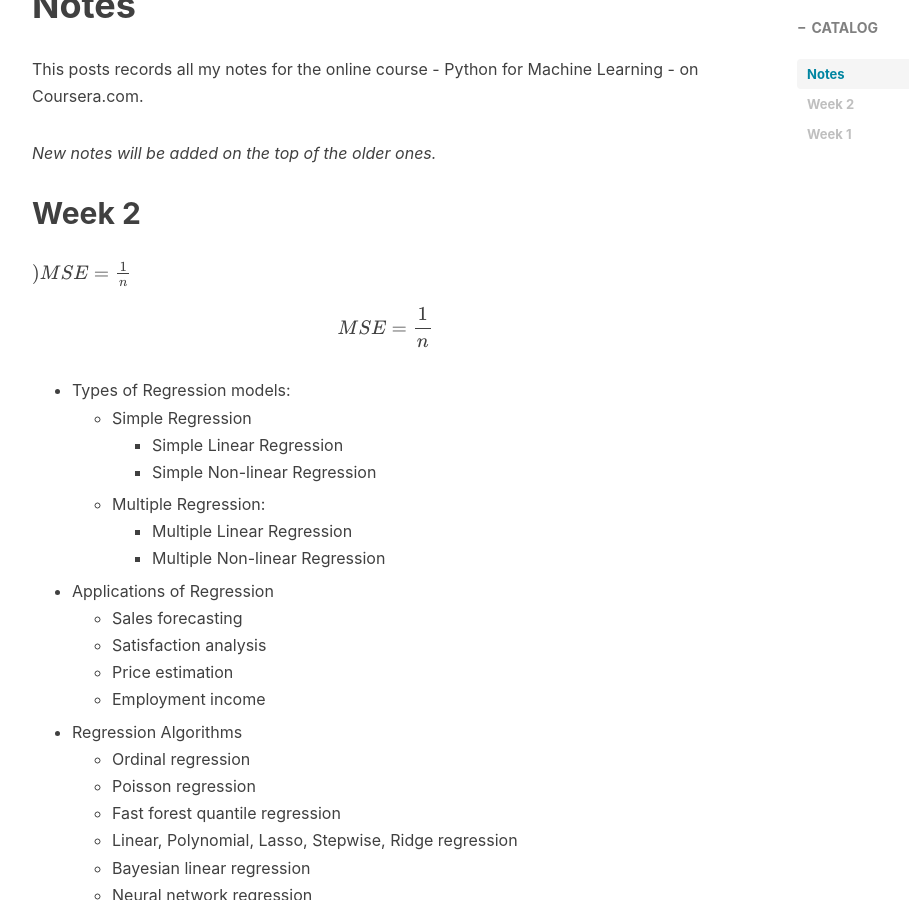
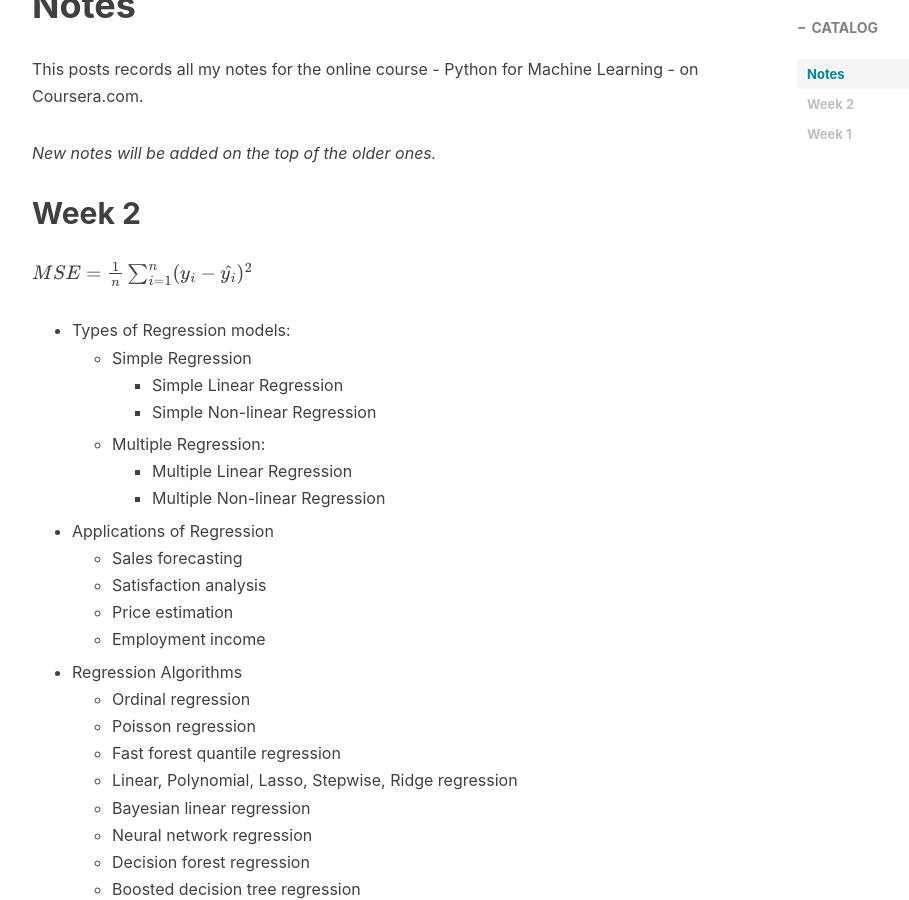
Before and after one commit to xian49930/jiuwuzhi.github.io, a Jekyll site: the page built from _posts/2019-09-06-Notes-Python for Machine Learning.md, in a window 1280 px wide and 900 px high, scrolled down 647 px. Shown: the whole window, without its empty margins (233-1142 px from the left). Built offline with Jekyll 4.4.1, drawn with Linux system fonts in a browser that asks for light colours; nearby versions of some CDN libraries; formulas are drawn with MathJax 3; comment, search, counter and statistics services are not loaded.

Commit message:
Update 2019-09-06-Notes-Python for Machine Learning.md

```diff
--- a/_posts/2019-09-06-Notes-Python for Machine Learning.md
+++ b/_posts/2019-09-06-Notes-Python for Machine Learning.md
@@ -22,8 +22,10 @@ This posts records all my notes for the online course - Python for Machine Learn
 
 ## Week 2
 
-\\() MSE = \frac{1}{n} \\)
+\\( MSE = \frac{1}{n}\sum_{i=1}^{n}(y_i-\hat{y_i})^2 \\)
+<!--
 \\[ MSE = \frac{1}{n} \\]
+-->
 
 - Types of Regression models:
 	- Simple Regression
```
